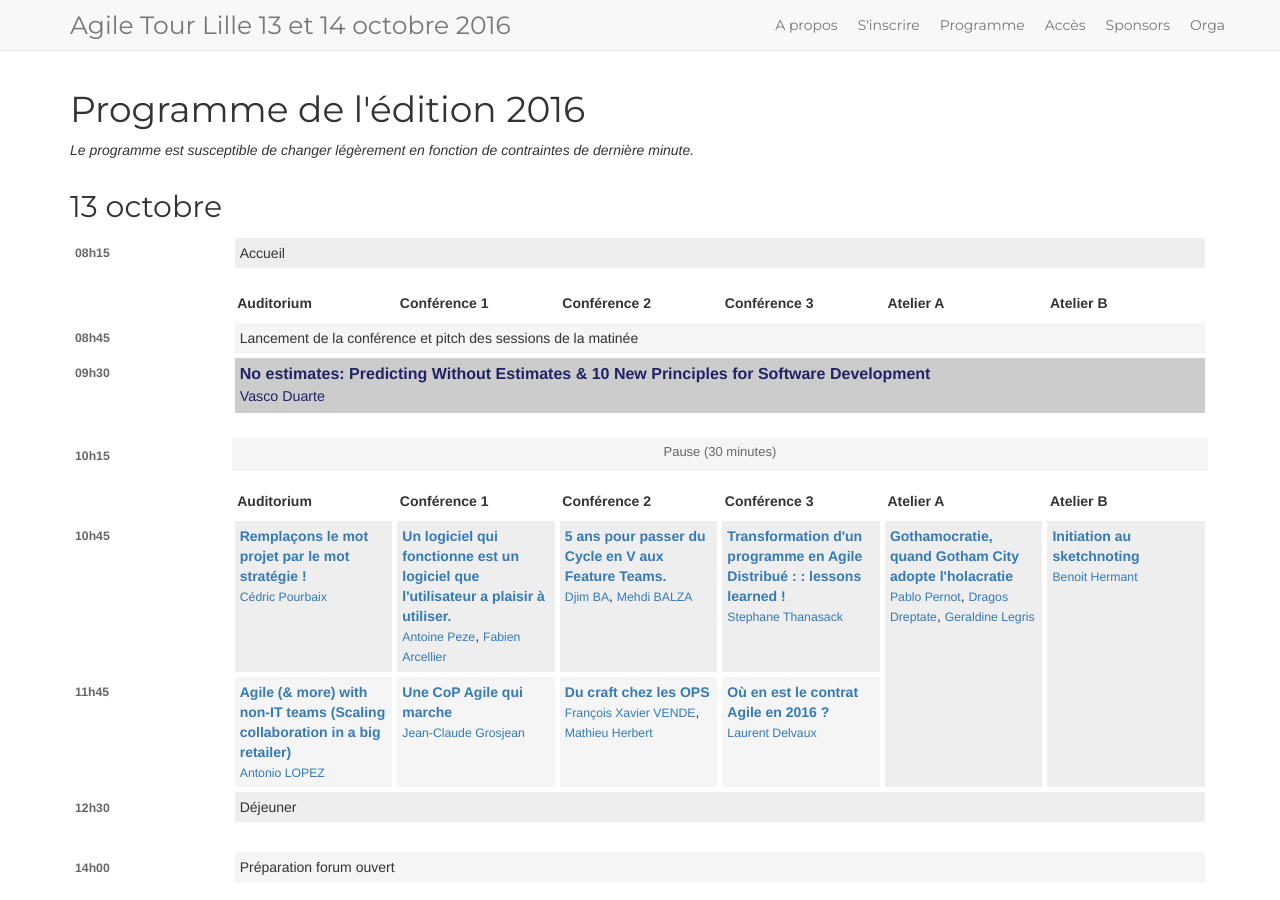
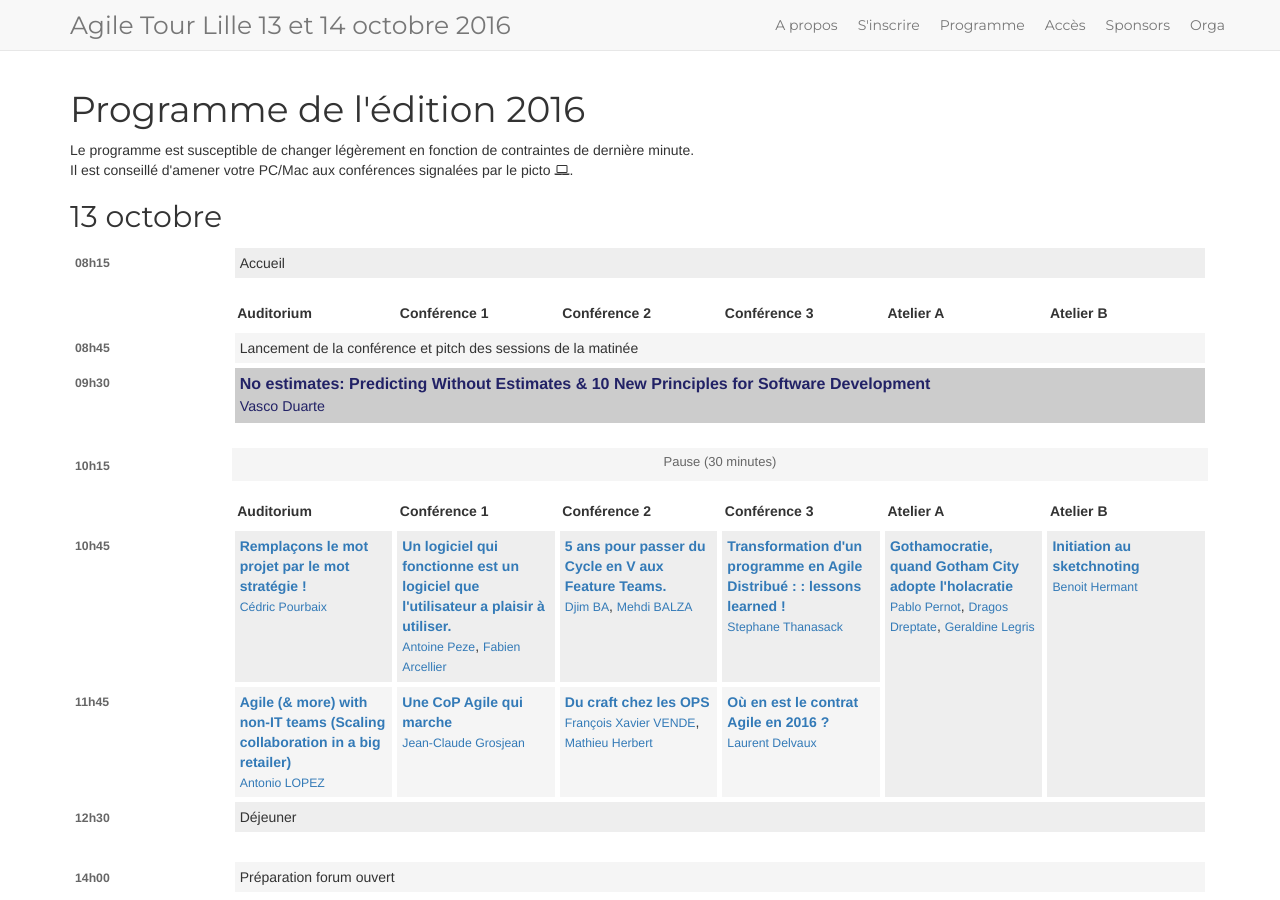
Before and after one commit to jak78/agile-tour-lille-2017, a Jekyll site: the page built from page-programme.html, in a window 1280 px wide and 900 px high. Built offline with Jekyll 4.4.1, drawn with Linux system fonts in a browser that asks for light colours; nearby versions of some CDN libraries.

```diff
--- a/_data/schedule.yml
+++ b/_data/schedule.yml
@@ -226,6 +226,8 @@
             company: OCTO
             duration: 2
             conf_id: '28'
+            room: Atelier B
+            bring_your_pc: true
       - hour: 11h45
         content:
           - subject: "Unscaling Agile : Beyond budget & process"
--- a/page-programme.html
+++ b/page-programme.html
@@ -7,7 +7,8 @@ permalink: /programme/
   <h1>Programme de l'édition {{ site.data.event.date.year }}</h1>
   <div class="row">
       <div class="col-md-12 col-xs-12">
-          <p><i>Le programme est susceptible de changer légèrement en fonction de contraintes de dernière minute.</i></p>
+          Le programme est susceptible de changer légèrement en fonction de contraintes de dernière minute.<br>
+          Il est conseillé d'amener votre PC/Mac aux conférences signalées par le picto <i class="fa fa-laptop"></i>.
       </div>
   </div>
   {% for day in site.data.schedule %}
@@ -32,11 +33,6 @@ permalink: /programme/
                 class="{% if talk.highlight %} highlight{% endif %}{% if talk.hide-on-home %} dim{% endif %}{% if talk.bigheight %} big-height {% endif %}"
                 {% if talk.fill %} colspan="{{ talk.fill }}"{% endif %}
                 >
-                  <!--
-                  {% if talk.room %}
-                  <span class="room">{{ talk.room }}</span>
-                  {% endif %}
-                  -->
                   {% if talk.bring_your_pc %}
                   <p class="picto"><i class="fa fa-laptop"></i></p>
                   {% endif %}
```
